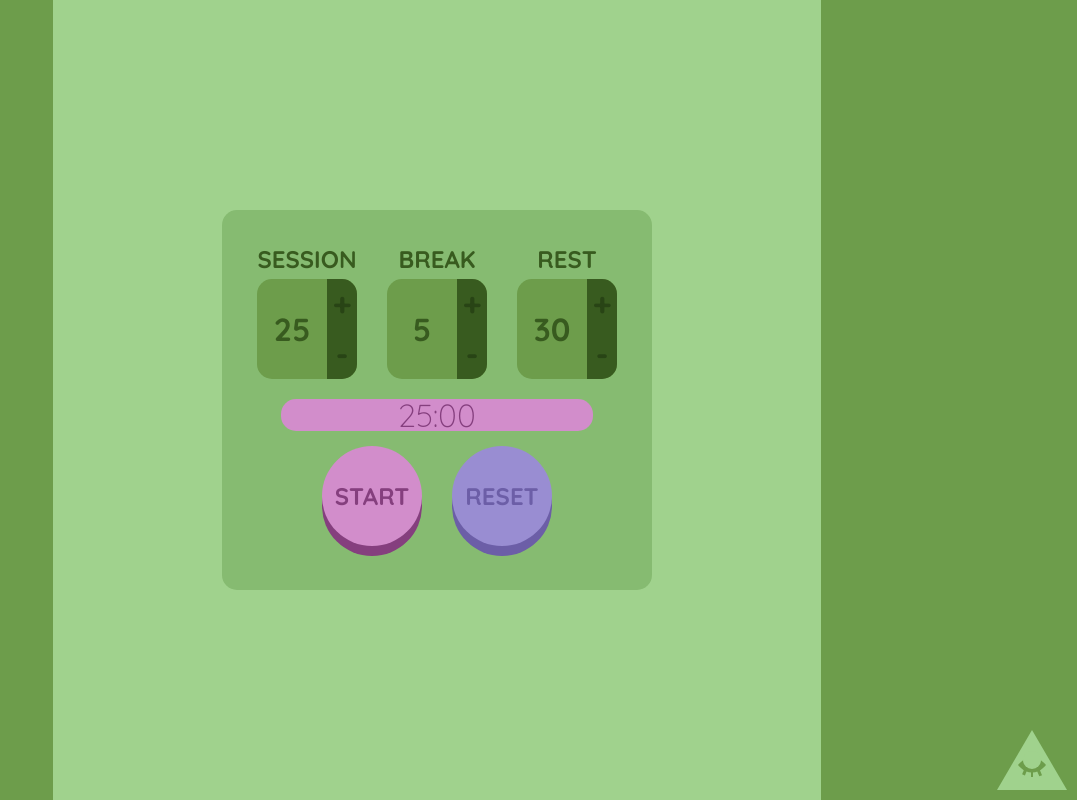
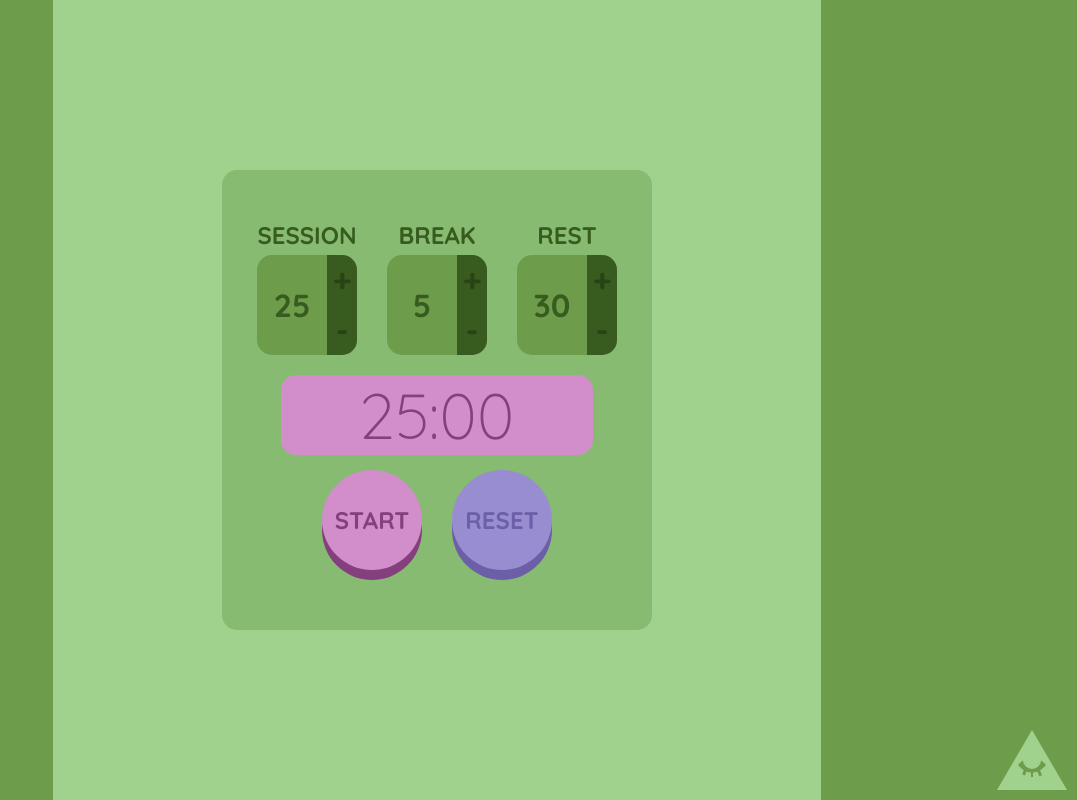
Before and after one commit to junkdeck/pomodoro, a plain HTML site: page index.html in a window 1280 px wide. Shown: the whole page, without its empty margins (203-1280 px from the left). Drawn offline with nearby package versions, Linux system fonts and the light colour scheme.

Commit message:
increased timer font-size and timer window size

```diff
--- a/master.css
+++ b/master.css
@@ -128,7 +128,9 @@ html,body{
 	height: 10%;
 	margin: 5px 0 15px 0;
 
-	font-size: 24pt;
+	padding: 20px 0 20px 0;
+
+	font-size: 48pt;
 	color: #853F7E;
 	background: #D28DCB;
 	border-radius: 15px;
```
